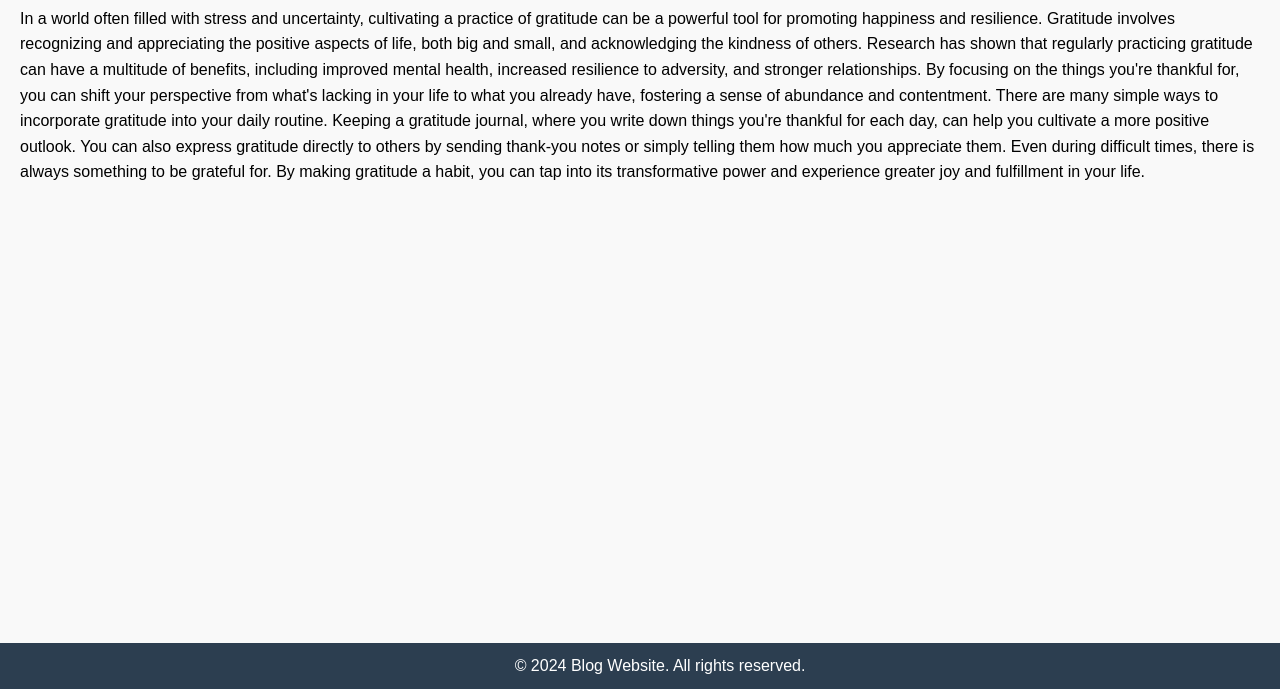
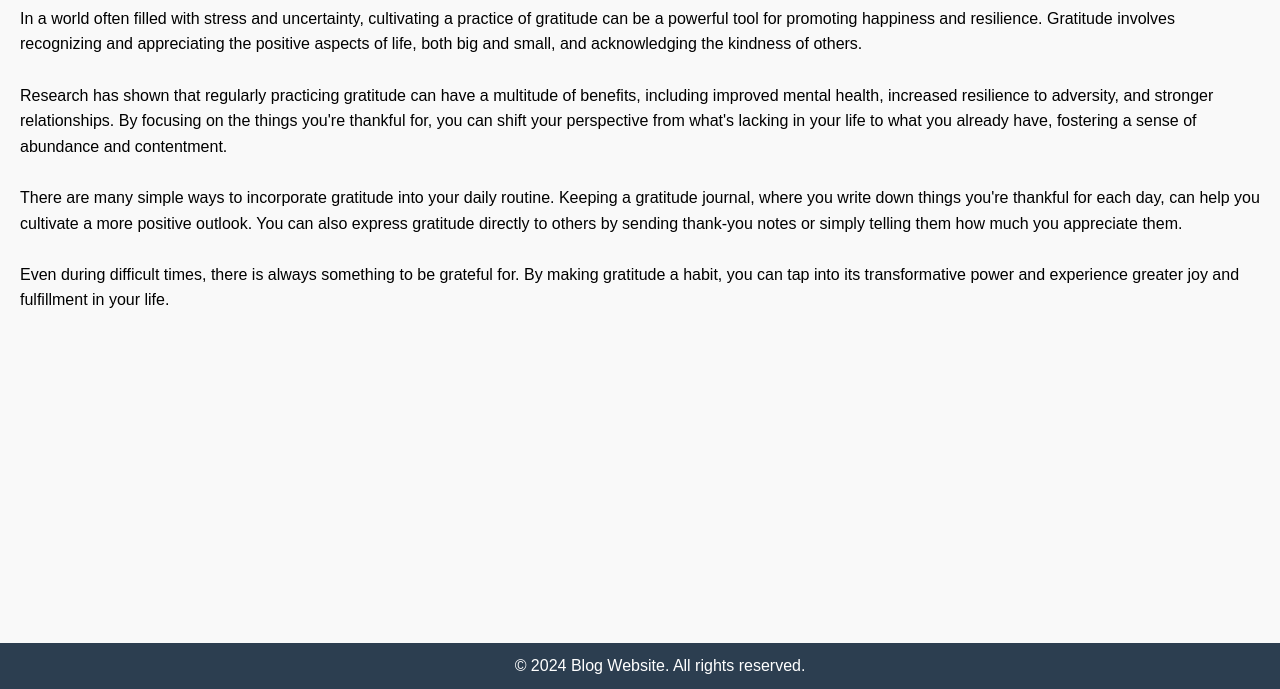
Before and after one commit to amal-2308/ACM, a plain HTML site: page blog-post-2.html in a window 1280 px wide. Shown: the part 111-800 px from the top of the page. Drawn offline with Linux system fonts and the light colour scheme.

Commit message:
Update blog-post-2.html

```diff
--- a/blog-post-2.html
+++ b/blog-post-2.html
@@ -20,11 +20,11 @@
 
   <main>
     <h1>The Power of Gratitude in Daily Life</h1>
-    <p>In a world often filled with stress and uncertainty, cultivating a practice of gratitude can be a powerful tool for promoting happiness and resilience. Gratitude involves recognizing and appreciating the positive aspects of life, both big and small, and acknowledging the kindness of others.
+    <p>In a world often filled with stress and uncertainty, cultivating a practice of gratitude can be a powerful tool for promoting happiness and resilience. Gratitude involves recognizing and appreciating the positive aspects of life, both big and small, and acknowledging the kindness of others.<br/><br/>
 
 Research has shown that regularly practicing gratitude can have a multitude of benefits, including improved mental health, increased resilience to adversity, and stronger relationships. By focusing on the things you're thankful for, you can shift your perspective from what's lacking in your life to what you already have, fostering a sense of abundance and contentment.
-
-There are many simple ways to incorporate gratitude into your daily routine. Keeping a gratitude journal, where you write down things you're thankful for each day, can help you cultivate a more positive outlook. You can also express gratitude directly to others by sending thank-you notes or simply telling them how much you appreciate them.
+<br/><br/>
+There are many simple ways to incorporate gratitude into your daily routine. Keeping a gratitude journal, where you write down things you're thankful for each day, can help you cultivate a more positive outlook. You can also express gratitude directly to others by sending thank-you notes or simply telling them how much you appreciate them.<br/><br/>
 
 Even during difficult times, there is always something to be grateful for. By making gratitude a habit, you can tap into its transformative power and experience greater joy and fulfillment in your life.</p>
   </main>
```
